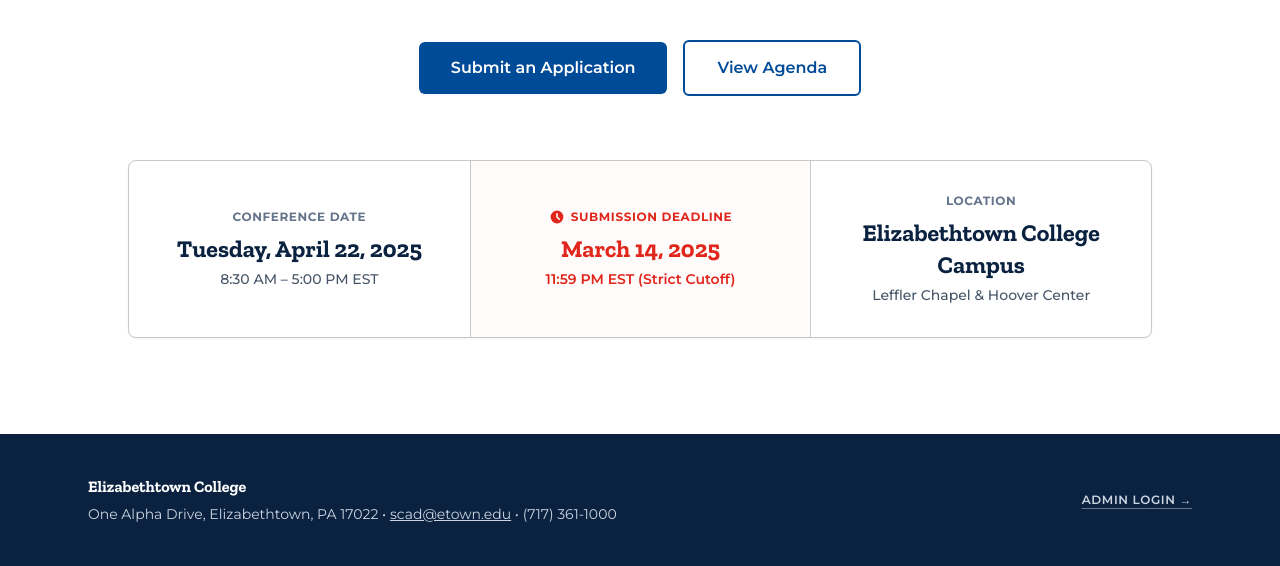
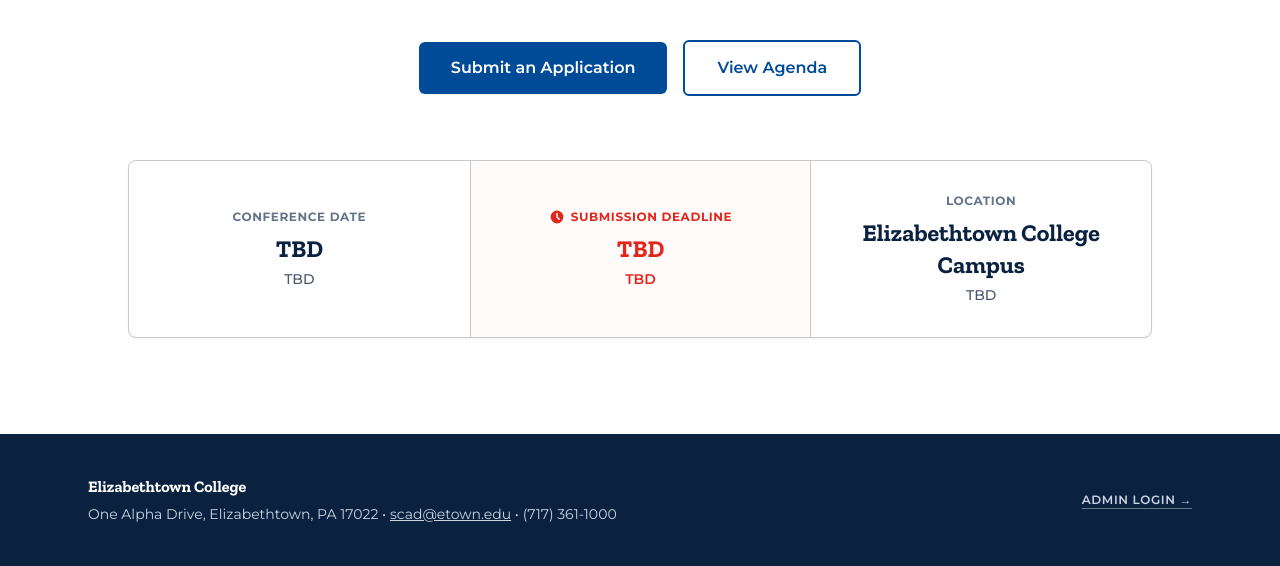
Before and after one commit to Etown-CS/26-27_scad_program, a Django app: page / in a window 1280 px wide. Shown: the part 388-954 px from the top of the page. Run offline with Django 5.2, Linux system fonts and the light colour scheme; some libraries are stand-ins or nearby versions.

Commit message:
changed dates to tbd and template

```diff
--- a/registration/templates/registration/home.html
+++ b/registration/templates/registration/home.html
@@ -109,10 +109,10 @@
               Conference Date
             </span>
             <div class="font-serif text-2xl font-bold text-[#0A2240] mb-1">
-              Tuesday, April 22, 2025
+              TBD
             </div>
             <p class="text-sm text-slate-600 font-medium">
-              8:30 AM – 5:00 PM EST
+              TBD
             </p>
           </div>
 
@@ -125,10 +125,10 @@
               Submission Deadline
             </span>
             <div class="font-serif text-2xl font-bold text-[#E1261C] mb-1">
-              March 14, 2025
+              TBD
             </div>
             <p class="text-sm font-semibold text-[#E1261C]">
-              11:59 PM EST (Strict Cutoff)
+              TBD
             </p>
           </div>
 
@@ -141,7 +141,7 @@
               Elizabethtown College Campus
             </div>
             <p class="text-sm text-slate-600 font-medium">
-              Leffler Chapel &amp; Hoover Center
+              TBD
             </p>
           </div>
 
```
Also changed, not shown: 1 other file.
